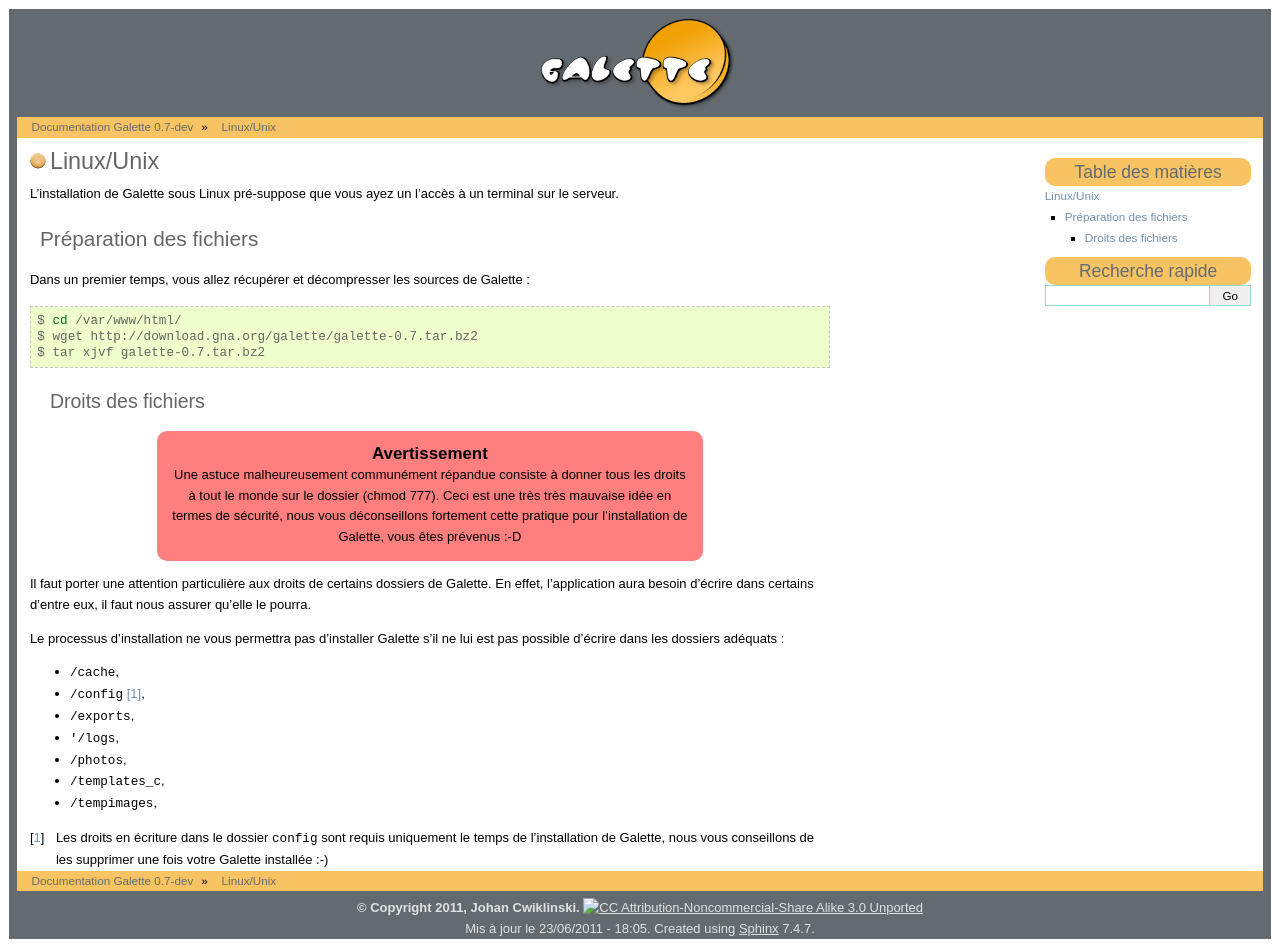
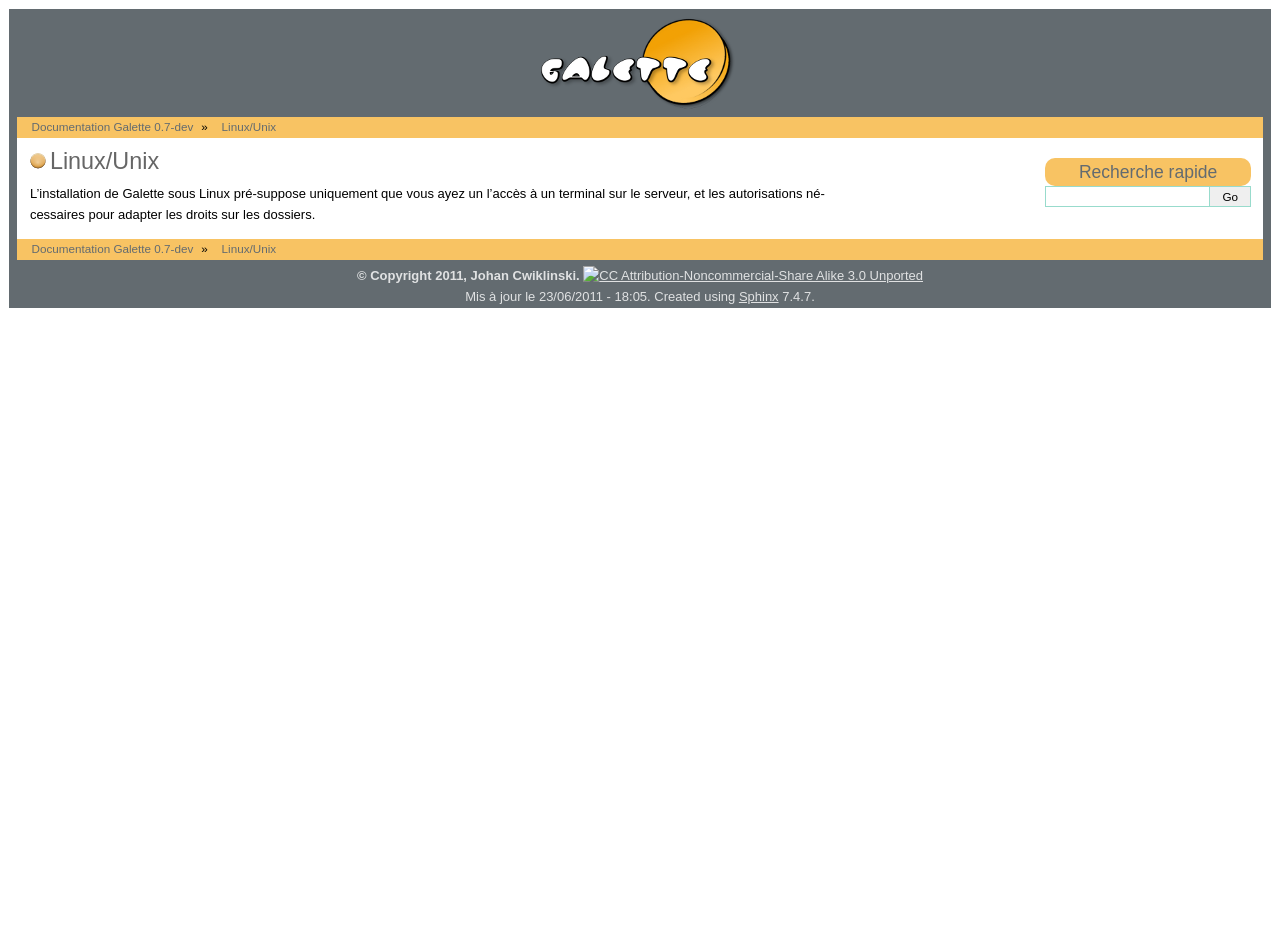
Before and after one commit to galette/galettedoc, a Sphinx documentation site: the page built from source/installation/unix.rst, in a window 1280 px wide. Built offline with Sphinx 7.4.7, drawn with Linux system fonts in a browser that asks for light colours; after the commit the page ends 900 px from its top, so only the background shows below that.

Commit message:
Le lien adodb n'existe plus depuis la 0.64 ; les considérations sur les droits des fichiers sont valables pour toutes les méthodes d'installation, pas la peine de se répéter

```diff
--- a/source/installation/unix.rst
+++ b/source/installation/unix.rst
@@ -2,36 +2,4 @@
 Linux/Unix
 ==========
 
-L'installation de Galette sous Linux pré-suppose que vous ayez un l'accès à un terminal sur le serveur.
-
-Préparation des fichiers
-------------------------
-
-Dans un premier temps, vous allez récupérer et décompresser les sources de Galette :
-
-.. code-block:: bash
-
-   $ cd /var/www/html/
-   $ wget http://download.gna.org/galette/galette-0.7.tar.bz2
-   $ tar xjvf galette-0.7.tar.bz2
-
-Droits des fichiers
-^^^^^^^^^^^^^^^^^^^
-
-.. warning::
-
-   Une astuce malheureusement communément répandue consiste à donner tous les droits à tout le monde sur le dossier (chmod 777). Ceci est une très très mauvaise idée en termes de sécurité, nous vous déconseillons fortement cette pratique pour l'installation de Galette, vous êtes prévenus :-D
-
-Il faut porter une attention particulière aux droits de certains dossiers de Galette. En effet, l'application aura besoin d'écrire dans certains d'entre eux, il faut nous assurer qu'elle le pourra.
-
-Le processus d'installation ne vous permettra pas d'installer Galette s'il ne lui est pas possible d'écrire dans les dossiers adéquats :
-
-* ``/cache``,
-* ``/config`` [#configdirperms]_,
-* ``/exports``,
-* ``'/logs``,
-* ``/photos``,
-* ``/templates_c``,
-* ``/tempimages``,
-
-.. [#configdirperms] Les droits en écriture dans le dossier ``config`` sont requis uniquement le temps de l'installation de Galette, nous vous conseillons de les supprimer une fois votre Galette installée :-)
+L'installation de Galette sous Linux pré-suppose uniquement que vous ayez un l'accès à un terminal sur le serveur, et les autorisations nécessaires pour adapter les droits sur les dossiers.
```
Also changed, not shown: source/installation/ftp.rst (+2 -21 lines), source/installation/preparation.rst (+34 -0 lines).
